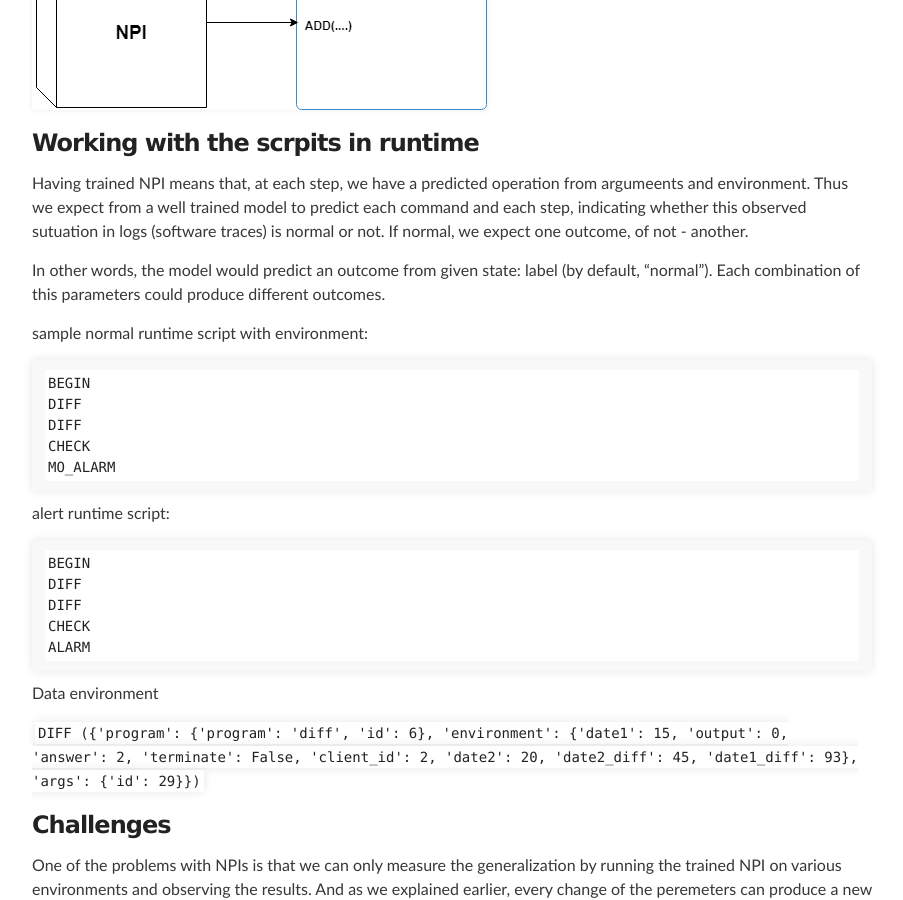
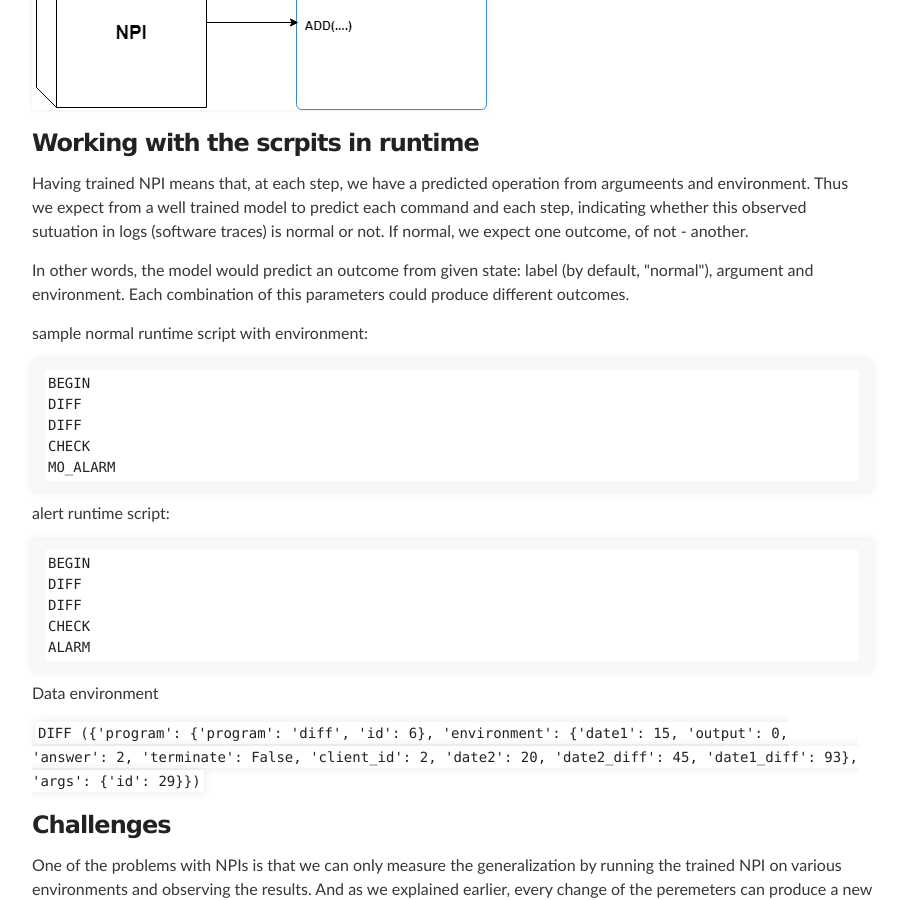
Before and after one commit to ThousandMonkeysTypewriter/ThousandMonkeysTypewriter.github.io, a Jekyll site: the page scripts/index.html, which Jekyll copies as it is, in a window 1280 px wide and 900 px high, scrolled down 3668 px. Shown: the whole window, without its empty margins (188-1091 px from the left). Built offline with Jekyll 4.4.1, drawn with Linux system fonts in a browser that asks for light colours.

Commit message:
Update index.html

```diff
--- a/scripts/index.html
+++ b/scripts/index.html
@@ -89,7 +89,7 @@
 
 <p>Having trained NPI means that, at each step, we have a predicted operation from argumeents and environment. Thus we expect from a well  trained model to predict each command and each step, indicating whether this observed sutuation in logs (software traces) is normal or not. If normal, we expect one outcome, of not - another.</p>
 
-<p>In other words, the model would predict an outcome from given state: label (by default, “normal”). Each combination of this parameters could produce different outcomes.</p>
+<p>In other words, the model would predict an outcome from given state: label (by default, "normal"), argument and environment. Each combination of this parameters could produce different outcomes.</p>
 
 <p>sample normal runtime script with environment:</p>
 
```
